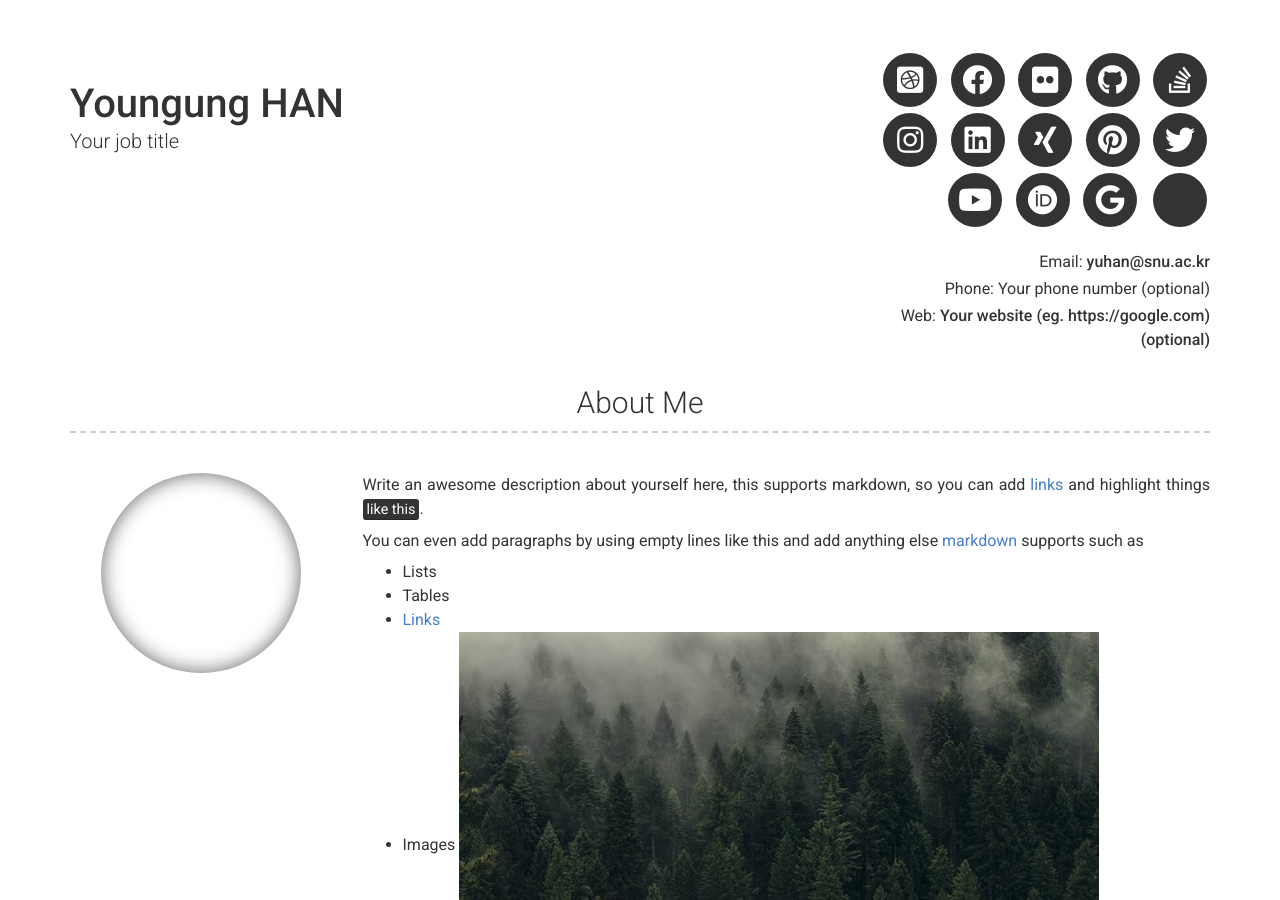
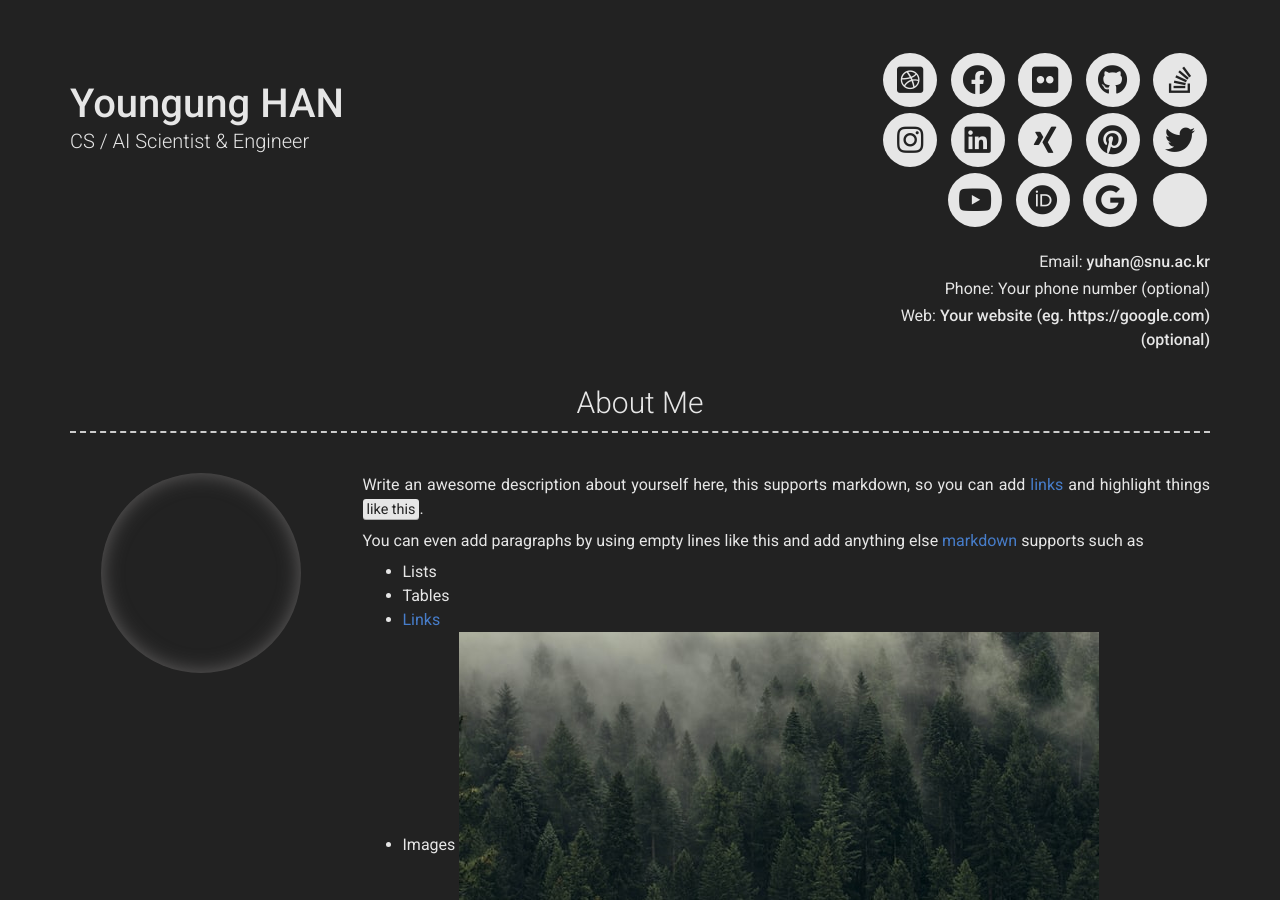
Before and after one commit to youngunghan/yuhan.github.io, a Jekyll site: the page built from index.md, in a window 1280 px wide and 900 px high. Built offline with Jekyll 4.4.1, drawn with Linux system fonts in a browser that asks for light colours; nearby versions of some CDN libraries.

Commit message:
adapt cv template v0.1

```diff
--- a/_config.yml
+++ b/_config.yml
@@ -1,5 +1,5 @@
 # Site
-repository: Git repository where your resume will be hosted, only required if you are hosting on GitHub (eg. sproogen/modern-resume-theme)
+repository: youngunghan/yuhan.github.io
 # favicon: Directory of your favicon (eg. images/favicon.ico)(optional)
 
 # Content configuration version
@@ -7,7 +7,7 @@ version: 2
 
 # Personal info
 name: Youngung HAN
-title: Your job title
+title: CS / AI Scientist & Engineer
 email: yuhan@snu.ac.kr
 # email_title: Email (Email title override)
 phone: Your phone number (optional)
@@ -16,7 +16,7 @@ website: Your website (eg. https://google.com)(optional)
 # website_title: Web (Website title override)
 
 # Dark Mode (true/false/never)
-darkmode: false
+darkmode: true
 
 # Social links
 twitter_username: jekyllrb
```
